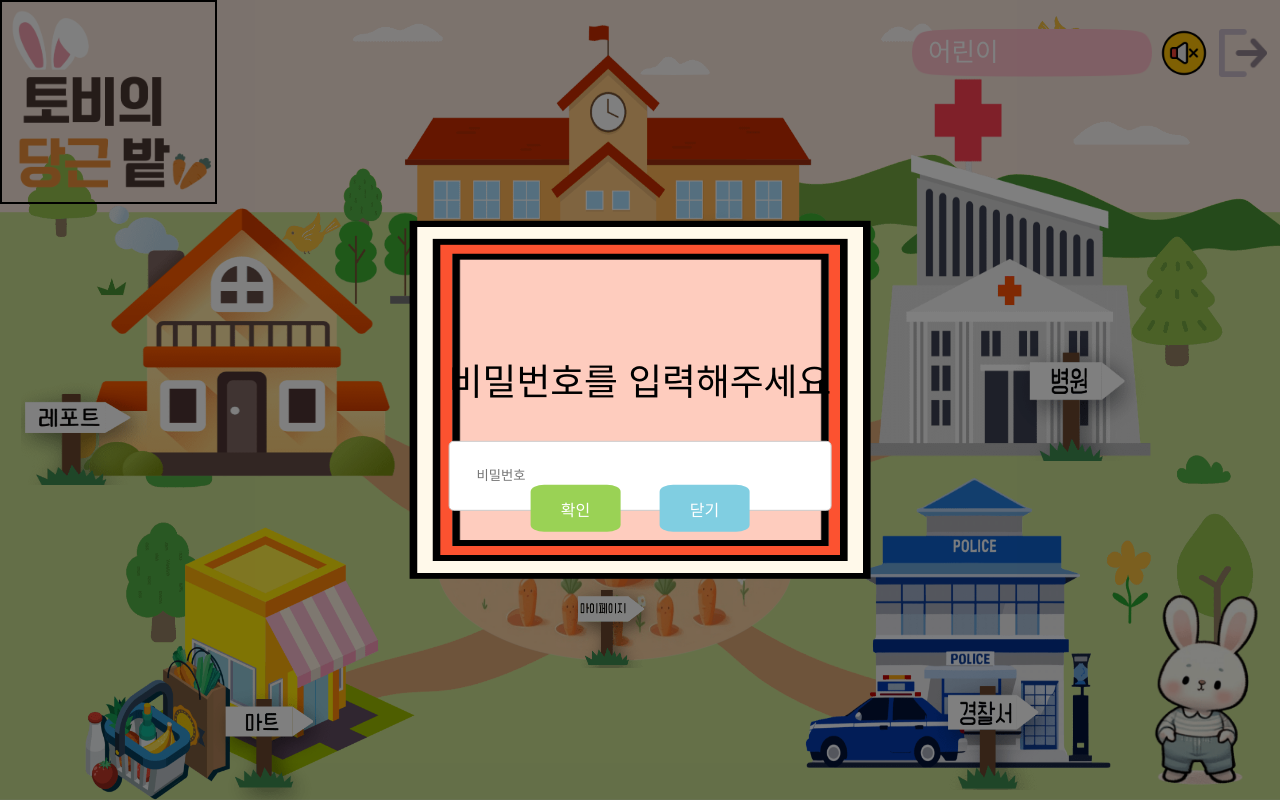
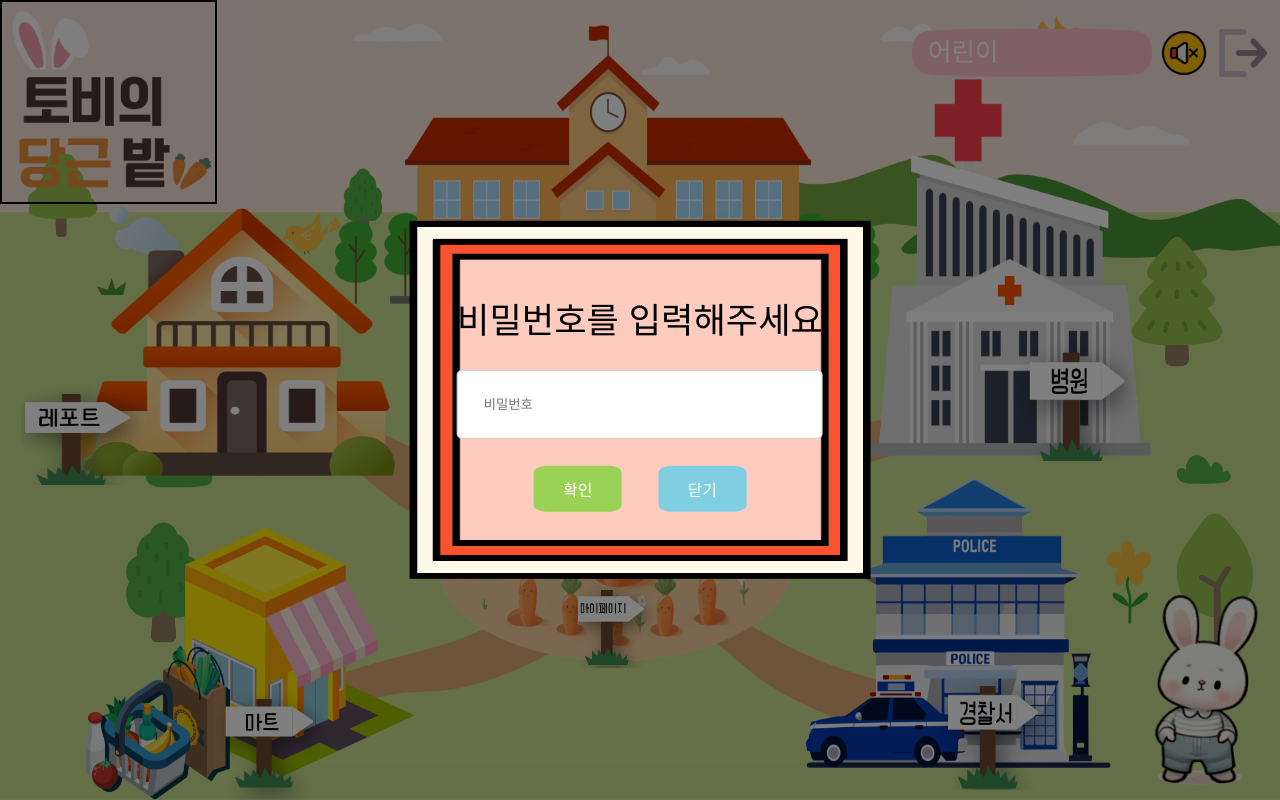
Before and after one commit to KimDohaAcc/Toby-carrot-garden, a React (Vite) app in the folder frontend/toby/: page /main in a window 1280 px wide. Both pictures are taken after a click on the picture 211 px from the left and 335 px from the top of the page. Built offline with nearby package versions, Linux system fonts and the light colour scheme; a web font is replaced by a local one.

Commit message:
:art: Feat: 비밀번호모달창

```diff
--- a/frontend/toby/src/components/modals/passwordCheck.tsx
+++ b/frontend/toby/src/components/modals/passwordCheck.tsx
@@ -101,8 +101,8 @@ const PasswordInput = styled.input`
   border: 1px solid #ccc;
   border-radius: 5px;
   width: 100%;
-
   height: auto;
+  margin-top: -10%;
   box-sizing: border-box;
   justify-content: center;
   ::placeholder {
@@ -117,9 +117,9 @@ const ConstructionText = styled.h2`
   object-fit: contain;
   text-align: center;
   overflow-wrap: break-word;
-  font-size: calc(1.5em + 1vw);
+  font-size: calc(1em + 1.5vw);
   box-sizing: border-box;
-  margin-top: 30%;
+  margin-top: calc(15%);
 `;
 
 const ConstructionModal = ({ onClose }) => {
```
